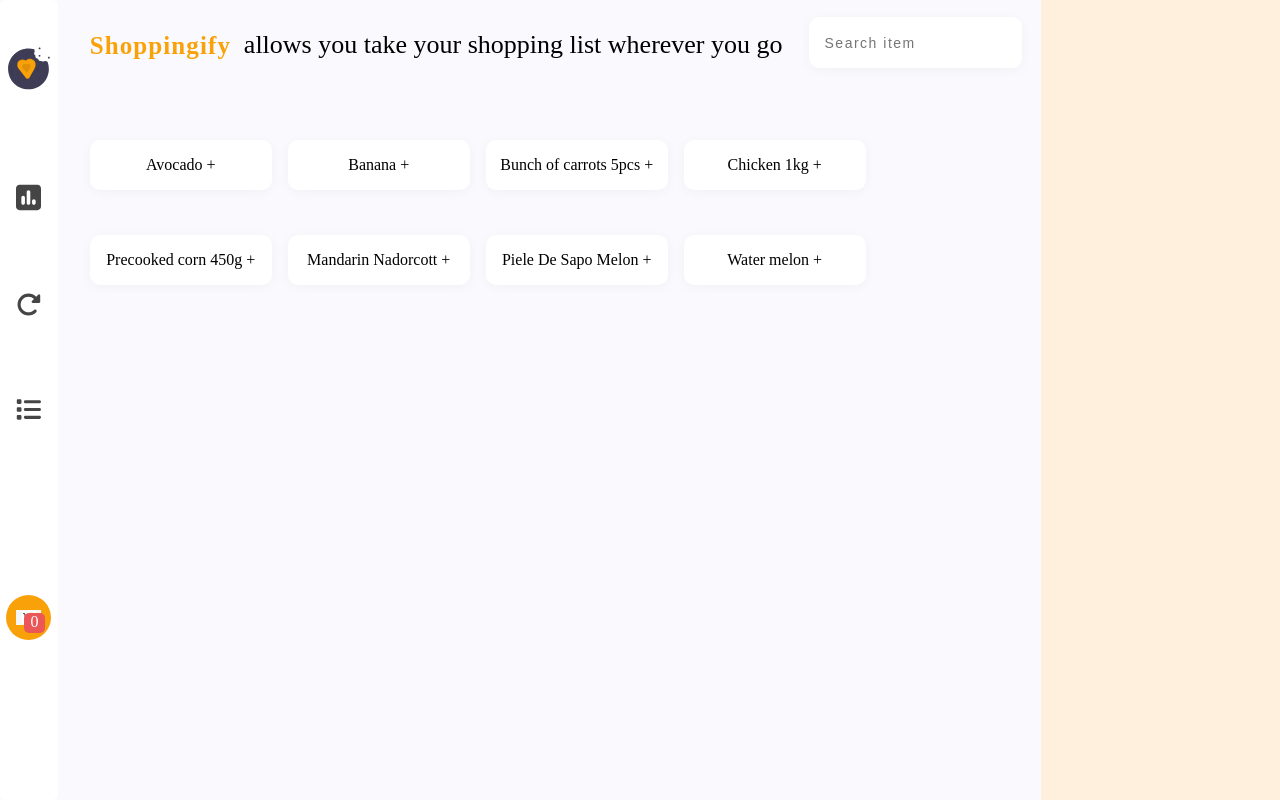
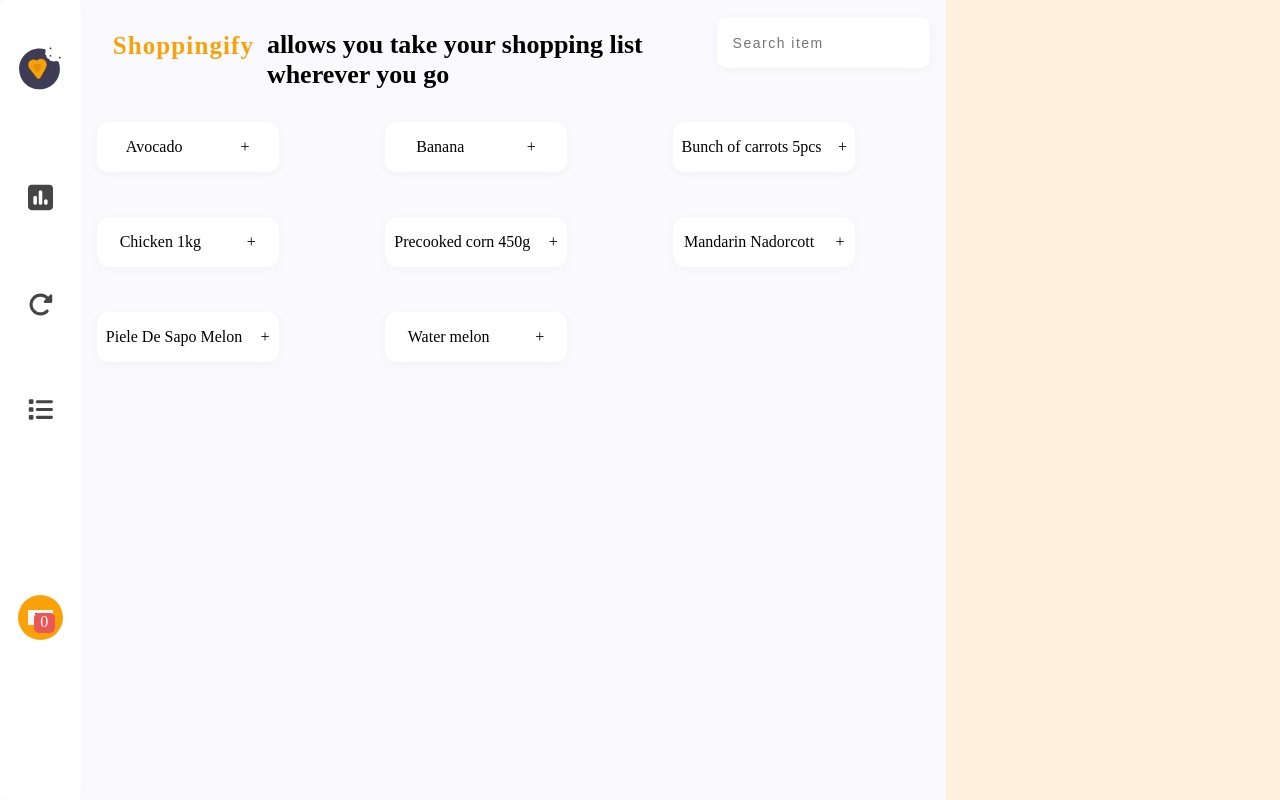
Before and after one commit to EjiroOsiephri/Shoppingfy-app, a React (Vite) app in the folder shoppingify-master/vite-project/: page / in a window 1280 px wide. Built offline with nearby package versions, Linux system fonts and the light colour scheme.

Commit message:
Addid layout styling

```diff
--- a/shoppingify-master/vite-project/src/Components/FoodLists/FoodArray.jsx
+++ b/shoppingify-master/vite-project/src/Components/FoodLists/FoodArray.jsx
@@ -68,7 +68,10 @@
                   addItemToCart(item);
                 }}
                 className={Classes["foodAndVegetables"]}
-              >{`${item.name} ${"     "} + `}</div>
+              >
+                <p>{item.name}</p>
+                <p>+</p>
+              </div>
             );
           })}
         </section>
--- a/shoppingify-master/vite-project/src/Sass/FoodArray.module.scss
+++ b/shoppingify-master/vite-project/src/Sass/FoodArray.module.scss
@@ -1,7 +1,6 @@
 .foodArray {
-  display: flex;
-  margin: 2.5em 0 0.8em 1em;
-  flex-wrap: wrap;
+  display: grid;
+  grid-template-columns: auto auto auto;
 }
 
 .foodAndVegetables {
@@ -11,7 +10,7 @@
   margin: 2em 0 0.8em 1em;
   display: flex;
   align-items: center;
-  justify-content: center;
+  justify-content: space-around;
   box-shadow: 0 2px 12px rgba(0, 0, 0, 0.04);
-  border-radius: 10px;
+  border-radius: 12px;
 }
--- a/shoppingify-master/vite-project/src/Sass/MainHeader.module.scss
+++ b/shoppingify-master/vite-project/src/Sass/MainHeader.module.scss
@@ -1,7 +1,7 @@
 .texts > span {
   font-size: 25px;
   color: rgba(249, 161, 9, 1);
-  font-weight: 700;
+  font-weight: 800;
   line-height: 32.5px;
   letter-spacing: 1.1px;
   margin-right: 0.8rem;
@@ -10,7 +10,7 @@
   display: flex;
 }
 .texts h1 {
-  font-weight: 500;
+  font-weight: 800;
   font-size: 26px;
   margin-right: 1em;
 }
```
